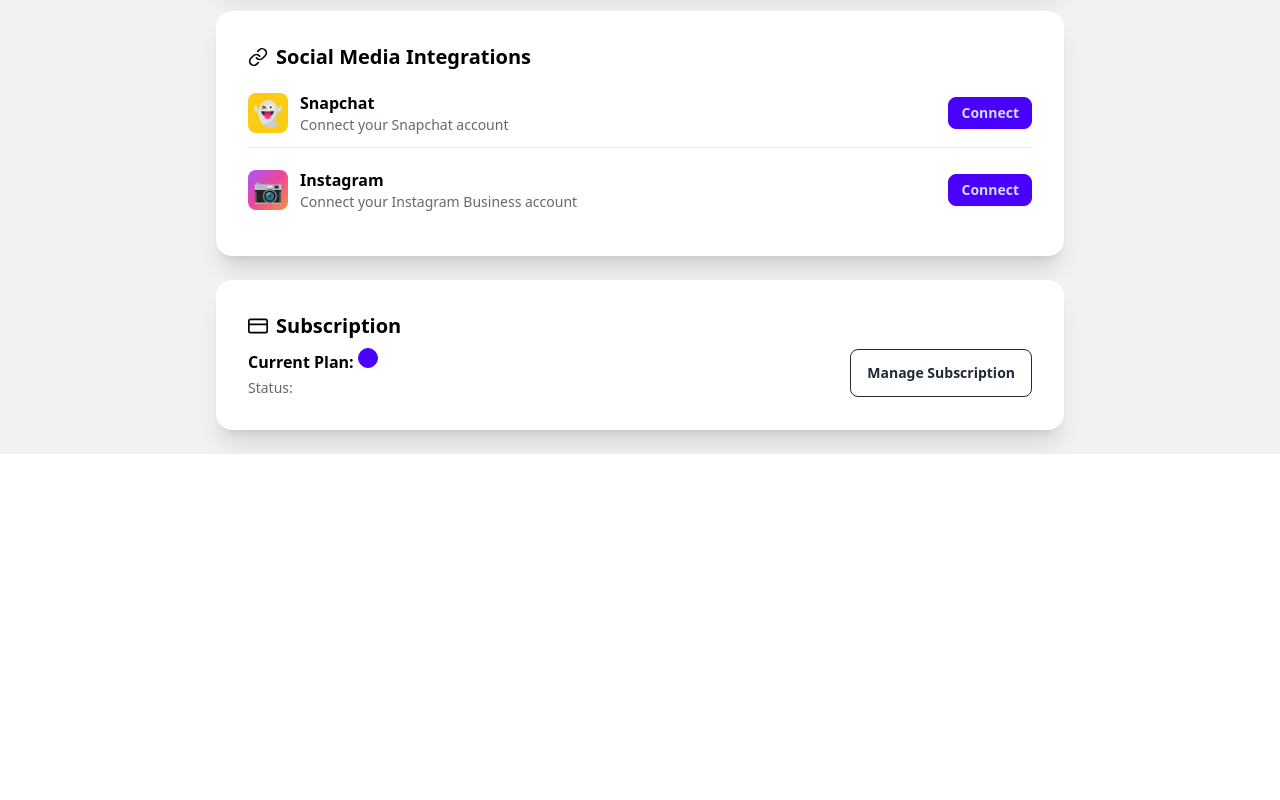
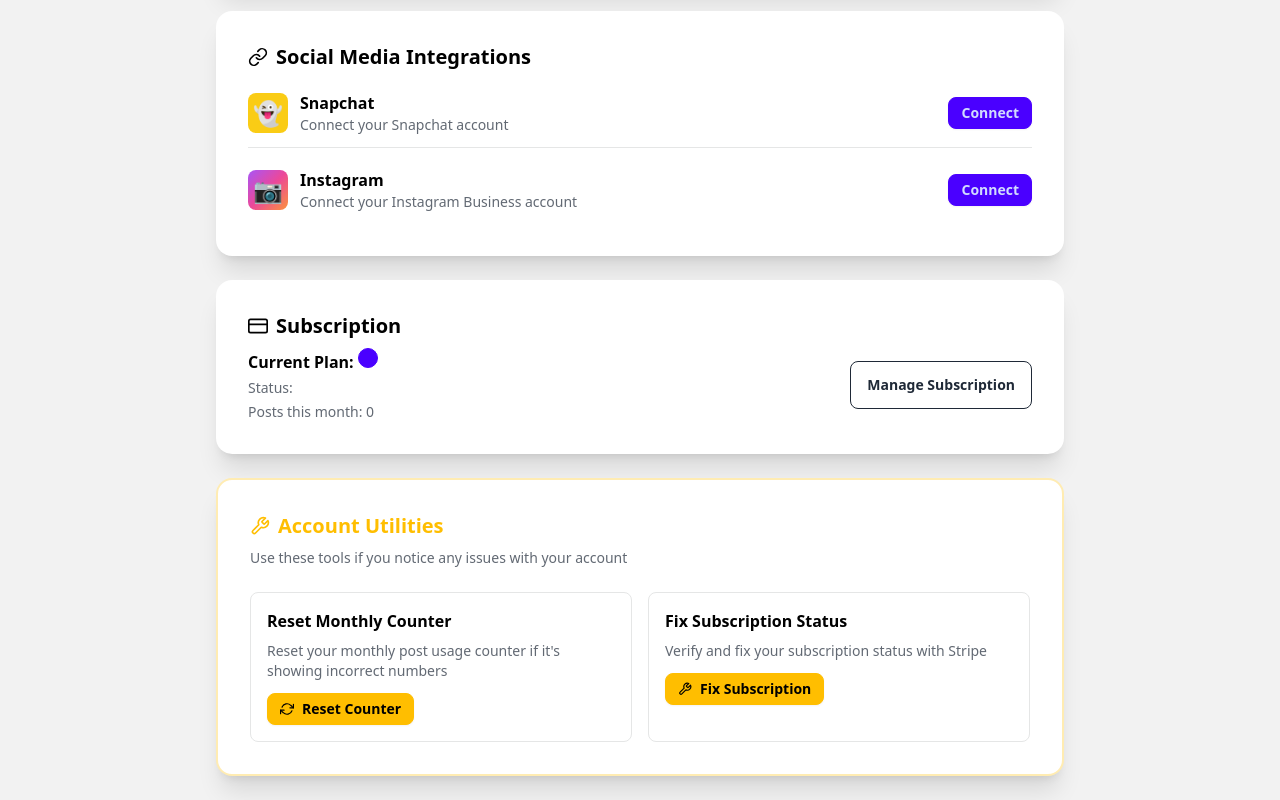
Before and after one commit to passblock11/CreatorOS, a Next.js app: page /settings in a window 1280 px wide. Shown: the part 565-1365 px from the top of the page. Before the commit the page ends 1019 px from the top, so only its background shows below. Built offline with nearby package versions, Linux system fonts and the light colour scheme; no server answers; sample sign-in values are in the browser's storage.

Commit message:
Add account utilities to settings page
- Add reset monthly usage counter button
- Add fix subscription status button
- Show current usage count in subscription card
- Add visual warnings for utility tools

```diff
--- a/app/settings/page.tsx
+++ b/app/settings/page.tsx
@@ -5,7 +5,7 @@ import { useSearchParams } from 'next/navigation';
 import Navbar from '@/components/Navbar';
 import ProtectedRoute from '@/components/ProtectedRoute';
 import { authAPI, snapchatAPI, instagramAPI, stripeAPI } from '@/lib/api';
-import { FiUser, FiCreditCard, FiLink } from 'react-icons/fi';
+import { FiUser, FiCreditCard, FiLink, FiRefreshCw, FiTool } from 'react-icons/fi';
 
 function SettingsContent() {
   const searchParams = useSearchParams();
@@ -14,6 +14,8 @@ function SettingsContent() {
   const [instagramStatus, setInstagramStatus] = useState<any>(null);
   const [loading, setLoading] = useState(true);
   const [updating, setUpdating] = useState(false);
+  const [fixingUsage, setFixingUsage] = useState(false);
+  const [fixingSub, setFixingSub] = useState(false);
   const [name, setName] = useState('');
   const [success, setSuccess] = useState('');
   const [error, setError] = useState('');
@@ -120,6 +122,42 @@ function SettingsContent() {
       window.location.href = response.data.url;
     } catch (error) {
       console.error('Error creating portal session:', error);
+    }
+  };
+
+  const handleResetUsage = async () => {
+    setFixingUsage(true);
+    setError('');
+    setSuccess('');
+    try {
+      await authAPI.resetMonthlyUsage();
+      setSuccess('Monthly usage counter reset successfully!');
+      setTimeout(() => {
+        setSuccess('');
+        fetchData();
+      }, 2000);
+    } catch (err: any) {
+      setError(err.response?.data?.message || 'Error resetting usage');
+    } finally {
+      setFixingUsage(false);
+    }
+  };
+
+  const handleFixSubscription = async () => {
+    setFixingSub(true);
+    setError('');
+    setSuccess('');
+    try {
+      const response = await authAPI.fixSubscription();
+      setSuccess(response.data.message);
+      setTimeout(() => {
+        setSuccess('');
+        fetchData();
+      }, 2000);
+    } catch (err: any) {
+      setError(err.response?.data?.message || 'Error fixing subscription');
+    } finally {
+      setFixingSub(false);
     }
   };
 
@@ -281,10 +319,56 @@ function SettingsContent() {
                     <p className="text-sm text-base-content/70 mt-1">
                       Status: {user?.subscription?.status}
                     </p>
+                    <p className="text-sm text-base-content/70 mt-1">
+                      Posts this month: {user?.usage?.postsThisMonth || 0}
+                    </p>
                   </div>
                   <button className="btn btn-outline" onClick={handleManageSubscription}>
                     Manage Subscription
                   </button>
+                </div>
+              </div>
+            </div>
+
+            <div className="card bg-base-100 shadow-xl border-2 border-warning/30">
+              <div className="card-body">
+                <h2 className="card-title text-warning">
+                  <FiTool /> Account Utilities
+                </h2>
+                <p className="text-sm text-base-content/70 mb-4">
+                  Use these tools if you notice any issues with your account
+                </p>
+
+                <div className="grid md:grid-cols-2 gap-4">
+                  <div className="border border-base-300 rounded-lg p-4">
+                    <h3 className="font-semibold mb-2">Reset Monthly Counter</h3>
+                    <p className="text-sm text-base-content/70 mb-3">
+                      Reset your monthly post usage counter if it's showing incorrect numbers
+                    </p>
+                    <button
+                      className={`btn btn-sm btn-warning ${fixingUsage ? 'loading' : ''}`}
+                      onClick={handleResetUsage}
+                      disabled={fixingUsage}
+                    >
+                      {!fixingUsage && <FiRefreshCw />}
+                      Reset Counter
+                    </button>
+                  </div>
+
+                  <div className="border border-base-300 rounded-lg p-4">
+                    <h3 className="font-semibold mb-2">Fix Subscription Status</h3>
+                    <p className="text-sm text-base-content/70 mb-3">
+                      Verify and fix your subscription status with Stripe
+                    </p>
+                    <button
+                      className={`btn btn-sm btn-warning ${fixingSub ? 'loading' : ''}`}
+                      onClick={handleFixSubscription}
+                      disabled={fixingSub}
+                    >
+                      {!fixingSub && <FiTool />}
+                      Fix Subscription
+                    </button>
+                  </div>
                 </div>
               </div>
             </div>
--- a/lib/api.ts
+++ b/lib/api.ts
@@ -45,6 +45,10 @@ export const authAPI = {
 
   updateProfile: (data: { name: string }) =>
     api.put('/auth/profile', data),
+
+  resetMonthlyUsage: () => api.post('/auth/reset-usage'),
+
+  fixSubscription: () => api.post('/auth/fix-subscription'),
 };
 
 export const postsAPI = {
```
